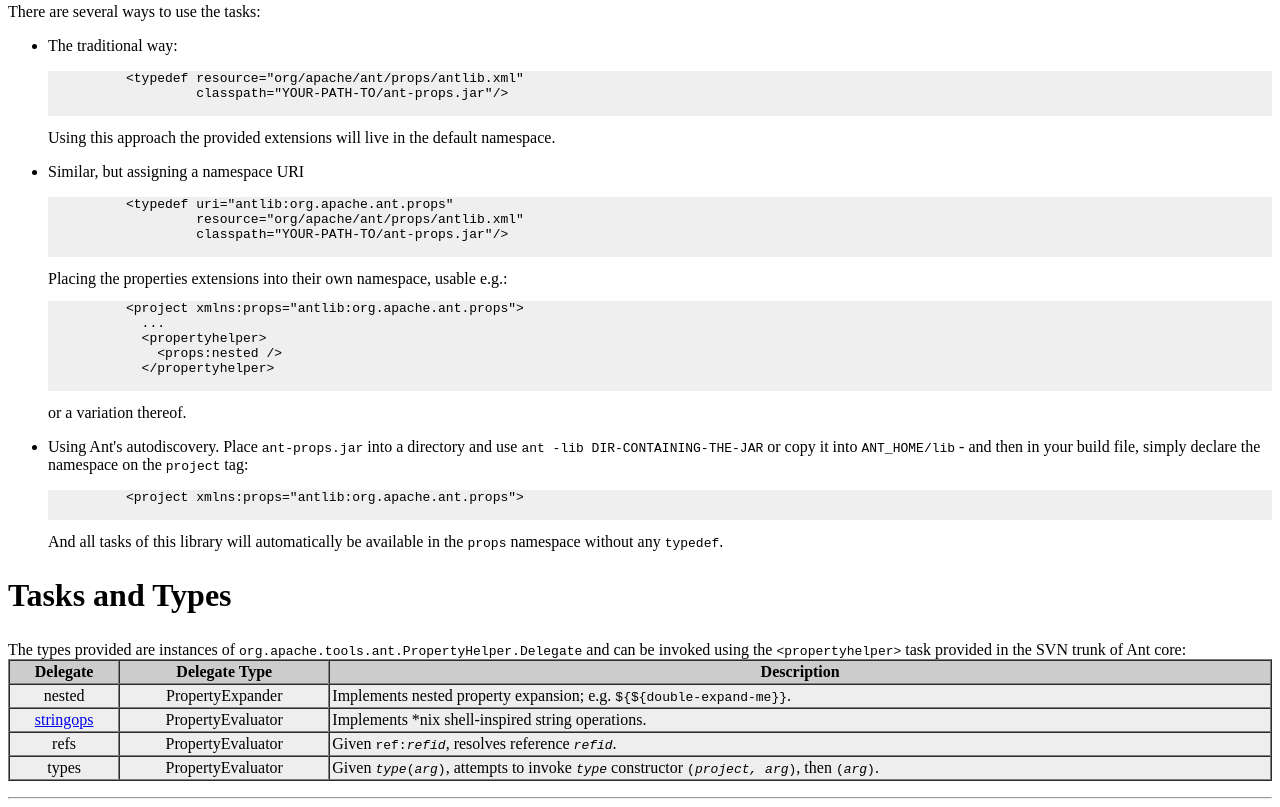
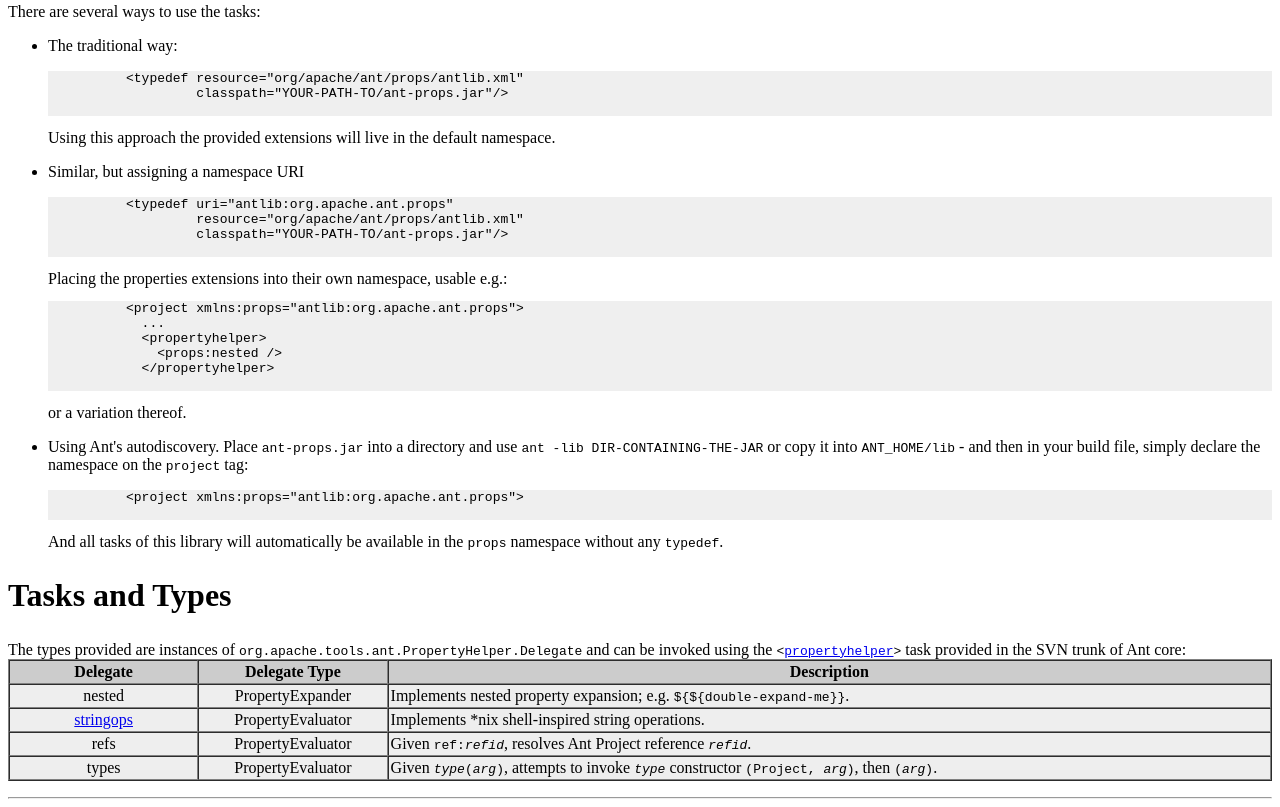
Before and after one commit to apache/ant-antlibs-props, a plain HTML site: page docs/index.html in a window 1280 px wide. Shown: the part 427-1234 px from the top of the page. Drawn offline with Linux system fonts and the light colour scheme.

Commit message:
doc work
git-svn-id: https://svn.apache.org/repos/asf/ant/antlibs/props/trunk@899453 13f79535-47bb-0310-9956-ffa450edef68

```diff
--- a/docs/index.html
+++ b/docs/index.html
@@ -92,36 +92,41 @@
     <h2>Tasks and Types</h2>
 
     <p>The types provided are instances of
-       <code>org.apache.tools.ant.PropertyHelper.Delegate</code> and can be invoked
-       using the <code>&lt;propertyhelper&gt;</code> task provided in the SVN trunk of Ant core:
+       <code>org.apache.tools.ant.PropertyHelper.Delegate</code> and can be invoked using the
+       <code>&lt;<a href="http://ant.apache.org/manual/CoreTasks/propertyhelper.html">propertyhelper</a>&gt;</code>
+       task provided in the SVN trunk of Ant core:
 
     <table border="1" cellspacing="0" cellpadding="2" width="100%">
       <tr>
-        <th>Delegate</th>
-        <th>Delegate Type</th>
-        <th>Description</th>
+        <th width="15%">Delegate</th>
+        <th width="15%">Delegate Type</th>
+        <th width="70%">Description</th>
       </tr>
       <tr>
+        <a name="nested" />
         <td align="center">nested</td>
         <td align="center">PropertyExpander</td>
         <td>Implements nested property expansion; e.g. <code>${${double-expand-me}}</code>.</td>
       </tr>
       <tr>
+        <a name="stringops" />
         <td align="center"><a href="stringops.html">stringops</a></td>
         <td align="center">PropertyEvaluator</td>
         <td>Implements *nix shell-inspired string operations.</td>
       </tr>
       <tr>
+        <a name="refs" />
         <td align="center">refs</td>
         <td align="center">PropertyEvaluator</td>
         <td>Given <code>ref:<em>refid</em></code>,
-            resolves reference <code><em>refid</em></code>.</td>
+            resolves Ant Project reference <code><em>refid</em></code>.</td>
       </tr>
       <tr>
+        <a name="types" />
         <td align="center">types</td>
         <td align="center">PropertyEvaluator</td>
         <td>Given <code><em>type</em>(<em>arg</em>)</code>, attempts to invoke
-            <code><em>type</em></code> constructor <code>(<em>project, arg</em>)</code>,
+            <code><em>type</em></code> constructor <code>(Project, <em>arg</em>)</code>,
             then <code>(<em>arg</em>)</code>.</td>
       </tr>
     </table>
```
